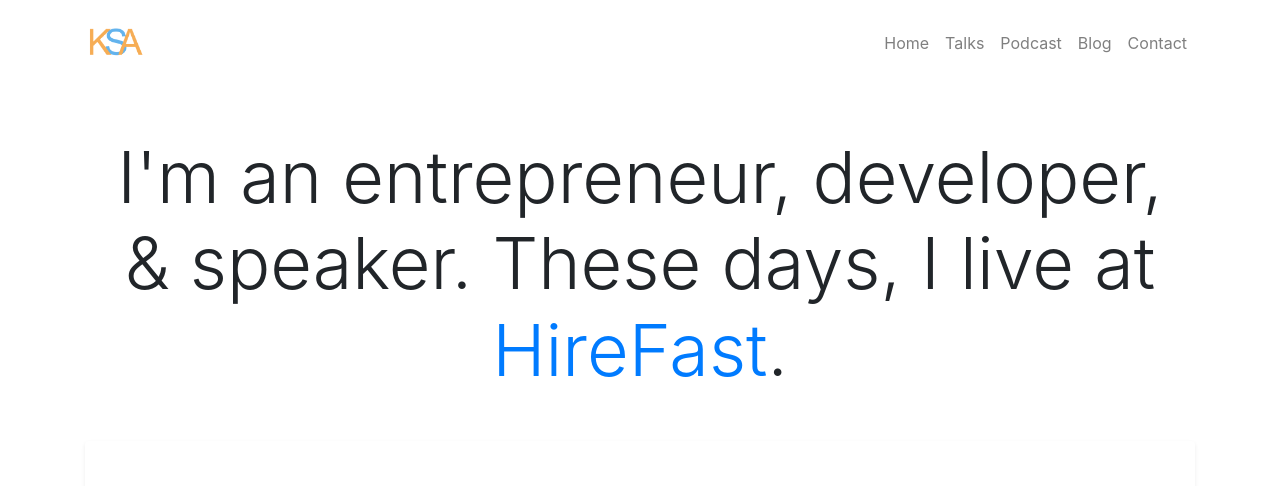
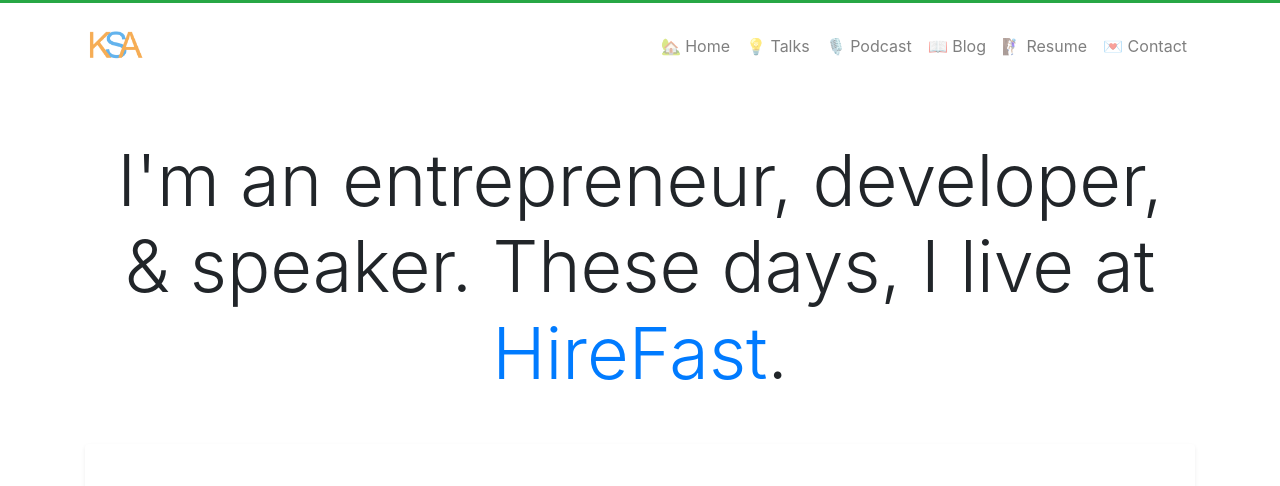
Before and after one commit to karimsa/karimsa.github.io, a Gatsby site: page / in a window 1280 px wide. Shown: the top 486 px of the page. Built offline with nearby package versions, Linux system fonts and the light colour scheme; Gatsby itself is replaced by a stand-in of ours.

Commit message:
Add: emojis to navbar

```diff
--- a/src/components/navbar.css
+++ b/src/components/navbar.css
@@ -26,3 +26,7 @@
     width: 100%;
     opacity: 1;
 }
+
+.border-top-thick {
+    border-top: solid 3px;
+}
--- a/src/components/navbar.jsx
+++ b/src/components/navbar.jsx
@@ -6,7 +6,7 @@
 
 export function Navbar() {
 	return (
-		<div className="navbar navbar-light navbar-expand-md">
+		<div className="navbar navbar-light navbar-expand-md border-top-thick border-success">
 			<div className="container">
 				<Link className="navbar-brand" to="/">
 					<img src={imgLogo} alt="KSA" className="img-fluid" width="60" />
@@ -28,12 +28,12 @@
 					<ul className="navbar-nav ml-auto">
 						<li className="nav-item">
 							<Link to="/" className="nav-link">
-								Home
+								🏡 Home
 							</Link>
 						</li>
 						<li className="nav-item">
 							<Link to="/talks" className="nav-link">
-								Talks
+								💡 Talks
 							</Link>
 						</li>
 						<li className="nav-item">
@@ -43,7 +43,7 @@
 								href="https://anchor.fm/TheStartupAddict"
 								className="nav-link"
 							>
-								Podcast
+								🎙 Podcast
 							</a>
 						</li>
 						<li className="nav-item">
@@ -53,7 +53,17 @@
 								href="https://medium.com/@karimsa"
 								className="nav-link"
 							>
-								Blog
+								📖 Blog
+							</a>
+						</li>
+						<li>
+							<a
+								rel="noreferrer noopener"
+								target="_blank"
+								href="https://docs.google.com/document/d/1jDXyyadzKLKR8cDJ1tiGaSL-ajmLxfQawYqZLawJ1-Y/edit?usp=sharing"
+								className="nav-link"
+							>
+								🧗🏽‍♀️ Resume
 							</a>
 						</li>
 						<li className="nav-item">
@@ -63,7 +73,7 @@
 								href="mailto:karim@alibhai.co"
 								className="nav-link"
 							>
-								Contact
+								💌 Contact
 							</a>
 						</li>
 					</ul>
```
